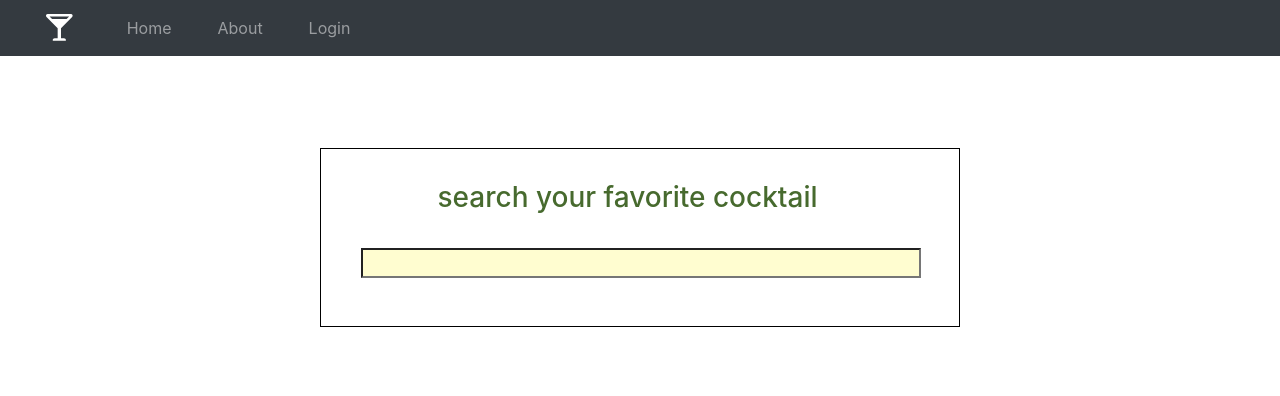
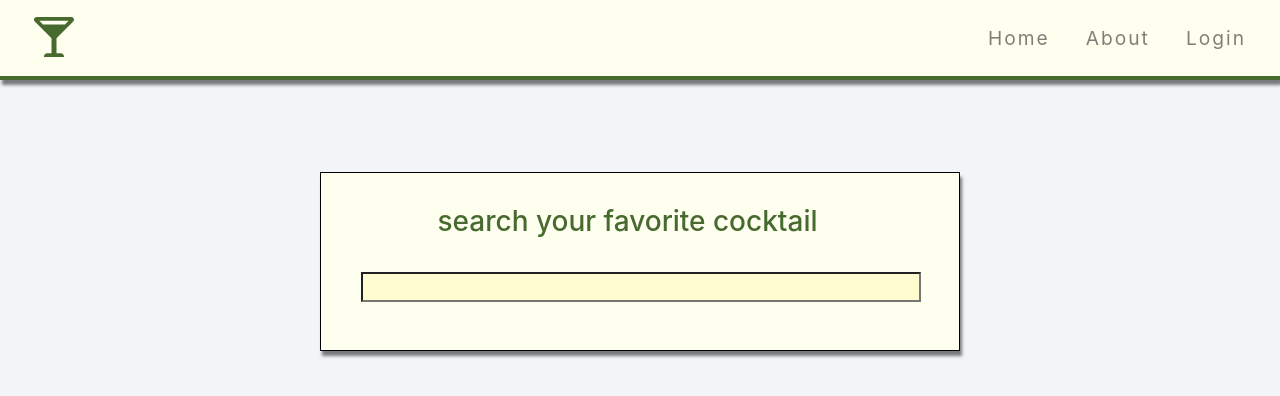
Before and after one commit to MBennettLowe/cocktails, a React (Create React App) app: page / in a window 1280 px wide. Shown: the top 396 px of the page. Built offline with nearby package versions, Linux system fonts and the light colour scheme.

Commit message:
Color & Styling

```diff
--- a/src/App.js
+++ b/src/App.js
@@ -17,12 +17,12 @@ function App() {
   return (
     <div className="App">
       <div>
-        <Navbar className="navHeader" bg="dark" variant="dark">
+        <Navbar className="navHeader">
 
-          <Navbar.Brand className="navStyle" href="#home"> <FontAwesomeIcon  size='lg' icon={faGlassMartiniAlt} />
+          <Navbar.Brand className="navStyle" href="#home"> <FontAwesomeIcon  size='2x' className="iconstyle" icon={faGlassMartiniAlt} />
 
           </Navbar.Brand >
-          <Nav className="mr-auto">
+          <Nav className="ml-auto">
         <Nav.Link className="navStyle" href="#home">Home</Nav.Link>
         <Nav.Link className="navStyle" href="#features">About</Nav.Link>
         <Nav.Link className="navStyle" href="#pricing">Login</Nav.Link>
--- a/src/index.css
+++ b/src/index.css
@@ -1,3 +1,4 @@
+
 body {
   margin: 0;
   font-family: -apple-system, BlinkMacSystemFont, 'Segoe UI', 'Roboto', 'Oxygen',
@@ -5,6 +6,8 @@ body {
     sans-serif;
   -webkit-font-smoothing: antialiased;
   -moz-osx-font-smoothing: grayscale;
+  background-color: #f1f5f8!important;
+
 }
 
 code {
@@ -14,13 +17,36 @@ code {
 
 .navStyle {
   margin-left: 30px;
-  float: right;
+  display: flex;
+  text-align: right;
+}
+
+.navStyle {
+  text-transform: capitalize;
+  display: inline-block;
+  font-weight: bold;
+  font-weight: 400;
+  letter-spacing: 2px;
+  font-size: 1.2rem;
+  padding: 0.25rem 0.5rem;
+  transition: var(--mainTransition);
+  margin-right: 10px;
+  margin-left: 10px;
+}
+
+.navStyle a:hover {
+  color: #476a2e;
 }
 
 .navHeader {
   text-align: float!important;
   margin-bottom: 68px;
 }
+
+.navbar-nav {
+  justify-content: flex-end;
+}
+
 .App {
   text-align: center;
 }
@@ -41,9 +67,23 @@ code {
   border: 1px solid black;
   width: 640px;
   margin: auto;
+  box-shadow:2px 5px 3px 0 rgba(0,0,0,.5);
+  background-color: #fffff0!important;
 }
 
 .formcolor {
-  background-color: #fffdd0;
+  background-color: #fffdd0!important;
   width: 560px;
 }
+
+.navHeader {
+  height: 5rem;
+  box-shadow:2px 5px 3px 0 rgba(0,0,0,.5);
+  border-bottom: 4px solid #476a2e;
+  background-color: #fffff0;
+}
+
+.iconstyle {
+  color:  #476a2e;
+
+}
```
